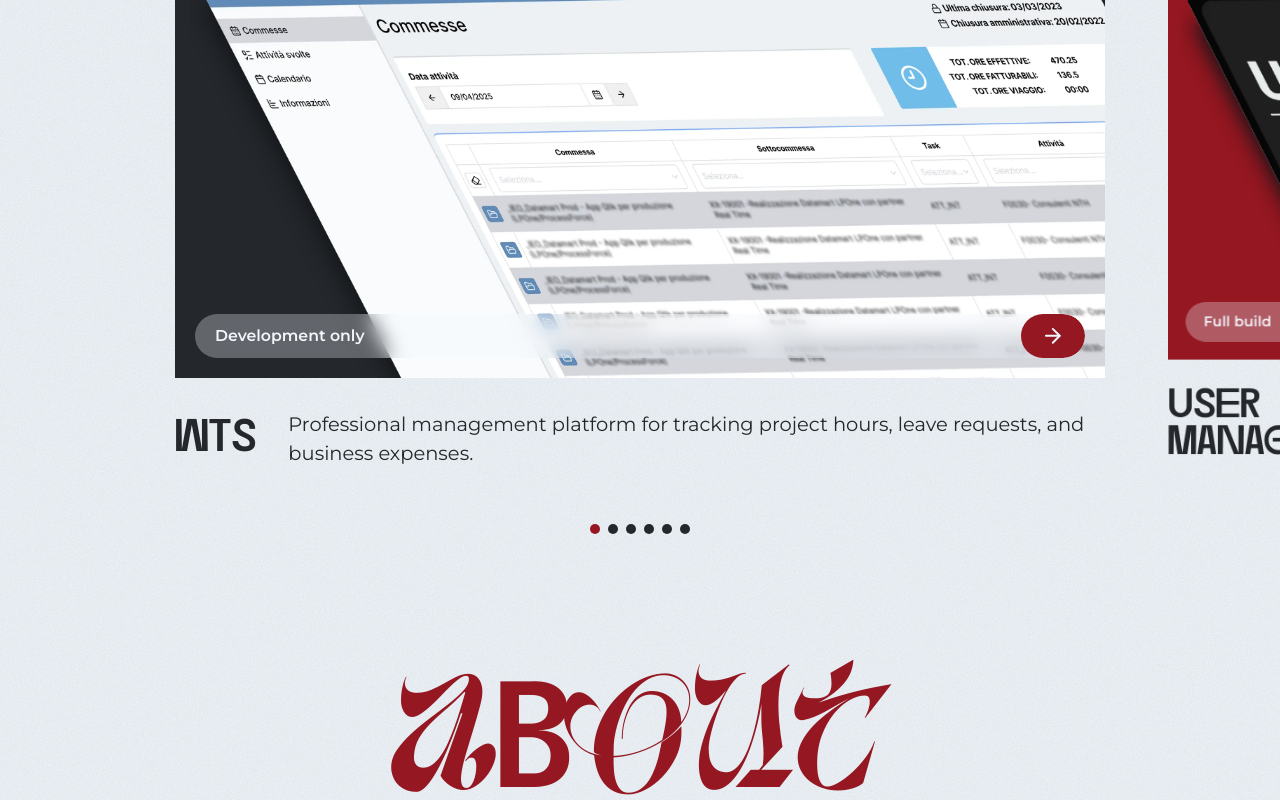
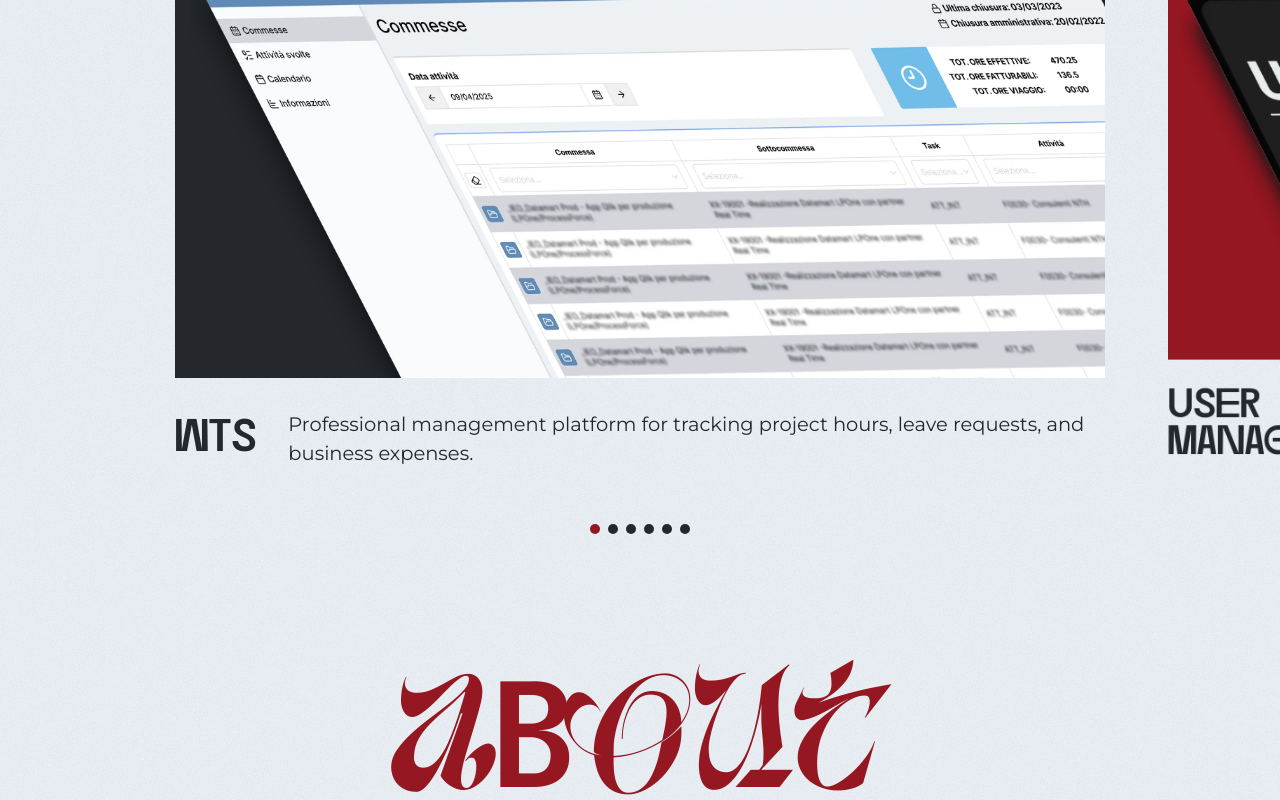
Before and after one commit to sughino/ludo-portfolio, a Next.js app: page / in a window 1280 px wide. Shown: the part 2468-3268 px from the top of the page. Built offline with nearby package versions, Linux system fonts and the light colour scheme; a web font is replaced by a local one.

Commit message:
added button

```diff
--- a/src/app/globals.css
+++ b/src/app/globals.css
@@ -20,6 +20,7 @@
   --spacing-gap-40: 40px;
 
   /*padding*/
+  --radius-50: 50px;
   --radius-variable: clamp(1.25rem, 2.5vw + 0.75rem, 2.5rem);
   --spacing-padding-radius: 40px;
   --spacing-padding-50: clamp(1.56rem, 2.23vw + 1.11rem, 3.125rem);
@@ -29,6 +30,9 @@
   --spacing-80: clamp(2.5rem, 3.57vw + 1.78rem, 5rem);
   --spacing-40: calc(var(--spacing-80) / 2);
   --spacing-160: clamp(5rem, 7.14vw + 3.57rem, 10rem);
+
+  /*shadow*/
+  --little-shadow: 0px 0px 10px 5px var(--color-black-30);
 
   /*font*/
   --font-montserrat: var(--font-montserrat);
@@ -40,7 +44,6 @@
 
   /*font-size*/
   --h1-size: clamp(3.5rem, 9.5vw + 1.4rem, 10rem);
-  /* --h2-size: clamp(4.37rem, 10.54vw + 2.26rem, 11.75rem); */
   --h2-size: clamp(2.5rem, 10.54vw + 1rem, 11.75rem);
   --h3-size: clamp(1.40rem, 2.20vw + 1.1rem, 3rem);
   --h6-size: clamp(0.875rem, 0.18vw + 0.84rem, 1rem);
@@ -107,6 +110,19 @@
     color: var(--color-white);
   }
 
+  button {
+    font-size: var(--h6-size);
+    display: flex;
+    gap: var(--spacing-gap-8);
+    align-items: center;
+    justify-content: center;
+    background: var(--color-red);
+    color: var(--color-white);
+    padding-inline: 20px;
+    padding-block: 10px;
+    border-radius: var(--radius-50);
+  }
+
   /*typography*/
   h1 {
     font-family: var(--font-dirtyline);
--- a/src/app/ui/components/actionBadge/actionBadge.module.css
+++ b/src/app/ui/components/actionBadge/actionBadge.module.css
@@ -2,7 +2,7 @@
     display: flex;
     justify-content: space-between;
     overflow: hidden;
-    border-radius: 50px;
+    border-radius: var(--radius-50);
     color: var(--color-white) !important;
     background-color: var(--color-white-30);
     width: calc(100% - 40px);
@@ -18,15 +18,6 @@
     padding-block: 10px;
 }
 .actionBadgeIconContainer {
-    padding-inline: 20px;
-    display: flex;
-    align-items: center;
-    background-color: var(--color-red);
-    border-radius: 50px;
-    box-shadow: 0px 0px 10px 0px var(--color-black-30);
-    font-size: clamp(0.875rem, 0.18vw + 0.84rem, 1rem);
+    border-radius: var(--radius-50);
+    box-shadow: var(--little-shadow);
 }
-.actionBadgeIcon {
-    width: 1.5em;
-    height: 1.5em;
-}
--- a/src/app/ui/components/actionBadge/index.tsx
+++ b/src/app/ui/components/actionBadge/index.tsx
@@ -1,3 +1,4 @@
+import Button from '../button';
 import styles from './actionBadge.module.css'
 import { ArrowRight } from 'lucide-react';
 
@@ -18,7 +19,7 @@ export default function ActionBadge ({
             <div
                 className={styles.actionBadgeIconContainer}
             >
-                <ArrowRight className={styles.actionBadgeIcon}/>
+                <Button icon={'arrow-right'} className={styles.actionBadgeIcon}/>
             </div>
         </div>
     )
--- a/src/app/ui/components/bentoCard/card.module.css
+++ b/src/app/ui/components/bentoCard/card.module.css
@@ -75,7 +75,7 @@ p.blueprintInfo {
     top: 50%;
     left: 50%;
     transform: translate(-50%, -50%);
-    border-radius: 50px;
+    border-radius: var(--radius-50);
 }
 .blueprintCircle1 {top: 0;left: 0;}
 .blueprintCircle2 {top: 0;right: 0;}
--- /dev/null
+++ b/src/app/ui/components/button.tsx
@@ -0,0 +1,30 @@
+import Icon from "./icon"
+import { IconName } from "lucide-react/dynamic"
+
+type ButtonProps = {
+  content?: string
+  onlyIcon?: boolean
+  icon?: IconName
+  width?: "full" | "fit"
+  className?: string
+}
+
+export default function Button({
+  content,
+  onlyIcon = false,
+  icon,
+  width = "fit",
+  className
+}: ButtonProps) {
+
+  const widthClass = width === "full" ? "w-full" : "w-fit"
+
+  return (
+    <button
+      className={`${widthClass} ${className}`}
+    >
+      {!onlyIcon && content && <span>{content}</span>}
+      {icon && <Icon name={icon}/>}
+    </button>
+  )
+}
--- a/src/app/ui/components/carousel/carousel.module.css
+++ b/src/app/ui/components/carousel/carousel.module.css
@@ -30,7 +30,7 @@
 .carouselIndex div {
     width: 10px;
     height: 10px;
-    border-radius: 50px;
+    border-radius: var(--radius-50);
     background: var(--color-gray);
 }
 .carouselIndex div[data-variant="selected"] {
--- a/src/app/ui/components/carouselCard/index.tsx
+++ b/src/app/ui/components/carouselCard/index.tsx
@@ -2,6 +2,8 @@ import Image from 'next/image';
 import styles from './carouselCard.module.css';
 import type { CarouselType } from '@/app/types/carouselType';
 import ActionBadge from '../actionBadge';
+import { useIsTouchDevice } from '@/app/utils/isTouchDevice';
+import Button from '../button';
 
 export default function CauroselCard (
     {
@@ -15,6 +17,7 @@ export default function CauroselCard (
         role
     } : CarouselType
 ) {
+    const isTouch = useIsTouchDevice()
     return (
         <div
             className={styles.carouselCard}
@@ -33,11 +36,15 @@ export default function CauroselCard (
                     height={height}
                     draggable={false}
                 />
-                {role && (
+                {!isTouch && role && (
                     <ActionBadge info={role} />
                 )}
             </div>
             <div className={styles.cardTitleContainer}>
+                {/* {isTouch && role && (
+                    <Button content={'go to'} icon={'arrow-right'} width={'full'}/>
+                    //TODO devi inserire qualcosa per far si che chi è da divce capisca che può cliccarlo
+                )} */}
                 <h3>{title}</h3>
                 <p>{description}</p>
             </div>
--- /dev/null
+++ b/src/app/ui/components/icon.tsx
@@ -0,0 +1,11 @@
+import { DynamicIcon, IconName } from 'lucide-react/dynamic';
+
+export default function Icon({ name }: { name: IconName }) {
+  return (
+    <DynamicIcon
+      name={name}
+      className="size-[1.5em]"
+      color="var(--color-white)"
+    />
+  );
+}
```
